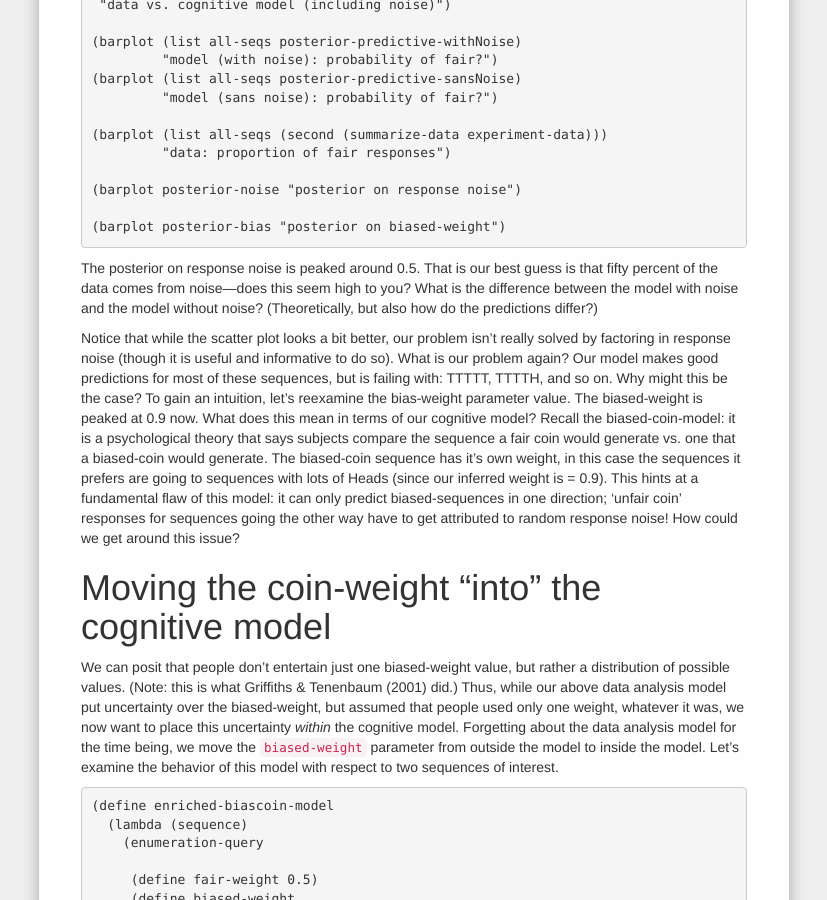
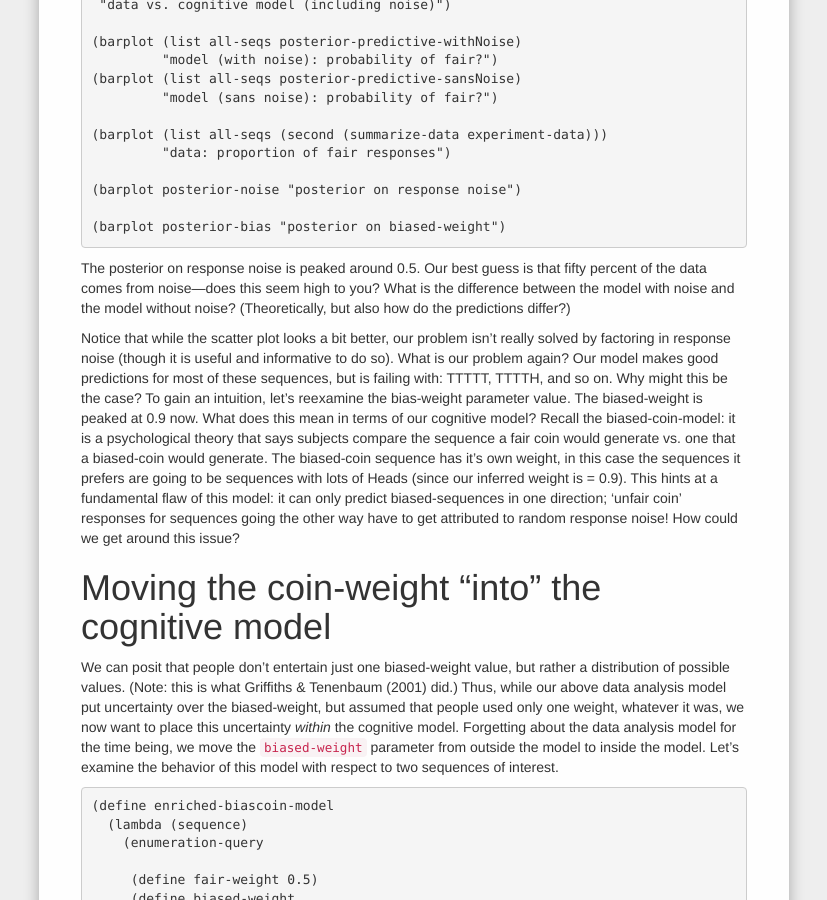
Before and after one commit to forestdb/forestdb.org, a Jekyll site: the page built from models/bayesian-data-analysis.md, in a window 1280 px wide and 900 px high, scrolled down 18811 px. Shown: the whole window, without its empty margins (226-1053 px from the left). Built offline with Jekyll 4.4.1, drawn with Linux system fonts in a browser that asks for light colours; nearby versions of some CDN libraries; a script that is not in the unit is left out; some of the changed text lies outside the part shown.

Commit message:
minor grammatical fixes

```diff
--- a/models/bayesian-data-analysis.md
+++ b/models/bayesian-data-analysis.md
@@ -854,7 +854,7 @@
 (barplot posterior-bias "posterior on biased-weight")
 ~~~
 
-The posterior on response noise is peaked around 0.5. That is our best guess is that fifty percent of the data comes from noise---does this seem high to you?
+The posterior on response noise is peaked around 0.5. Our best guess is that fifty percent of the data comes from noise---does this seem high to you?
 What is the difference between the model with noise and the model without noise? (Theoretically, but also how do the predictions differ?)
 
 Notice that while the scatter plot looks a bit better, our problem isn't really solved by factoring in response noise (though it is useful and informative to do so).
@@ -862,7 +862,7 @@
 Why might this be the case? To gain an intuition, let's reexamine the bias-weight parameter value.
 The biased-weight is peaked at 0.9 now. What does this mean in terms of our cognitive model?
 Recall the biased-coin-model: it is a psychological theory that says subjects compare the sequence a fair coin would generate vs. one that a biased-coin would generate.
-The biased-coin sequence has it's own weight, in this case the sequences it prefers are going to sequences with lots of Heads (since our inferred weight is = 0.9).
+The biased-coin sequence has it's own weight, in this case the sequences it prefers are going to be sequences with lots of Heads (since our inferred weight is = 0.9).
 This hints at a fundamental flaw of this model: it can only predict biased-sequences in one direction; 'unfair coin' responses for sequences going the other way have to get attributed to random response noise! How could we get around this issue?
 
 
@@ -1858,7 +1858,7 @@
 
 # Exercises
 
-1. **Bayes in the head vs. Bayes in the notebook.** We've seen in this chapter how we can precisely separate assumptions about our computational-level theory of cognition from the assumptions that go into analyzing our data (and our theory). In this exercise, we will try to go between the two ways of looking at these things: by going from a theory and analysis in words, to a theory and analysis in Church (and back).
+**1. Bayes in the head vs. Bayes in the notebook.** We've seen in this chapter how we can precisely separate assumptions about our computational-level theory of cognition from the assumptions that go into analyzing our data (and our theory). In this exercise, we will try to go between the two ways of looking at these things: by going from a theory and analysis in words, to a theory and analysis in Church (and back).
 
 Consider the [reflectance and luminance model](https://probmods.org/patterns-of-inference.html#a-case-study-in-modularity-visual-perception-of-surface-lightness-and-color) from Chapter 4. This model captured the illusion of increased reflectance in terms of explaining away the observed luminance by the decreased illumination (caused by the shadow). Here is the model again
 
@@ -1915,7 +1915,7 @@
 
 E. Writing data analysis models requires specifying priors over parameters. Without much prior knowledge in a domain, we want to pick priors that make the fewest assumptions. A good place to start is to think about the possible values the parameter could take on. **For each parameter, write down what you know about the possible values it could take on. **
 
-F. We're now in a position to write a data analysis model. The most common distributional forms for priors are [uniform](http://en.wikipedia.org/wiki/Uniform_distribution_(continuous), [gaussian](http://en.wikipedia.org/wiki/Normal_distribution), [beta](http://en.wikipedia.org/wiki/Beta_distribution), and [exponential](http://en.wikipedia.org/wiki/Exponential_distribution). Put priors on your parameters from part C. Use this starter (pseudo) code.
+F. We're now in a position to write a data analysis model. The most common distributional forms for priors are [uniform](http://en.wikipedia.org/wiki/Uniform_distribution_(continuous)), [gaussian](http://en.wikipedia.org/wiki/Normal_distribution), [beta](http://en.wikipedia.org/wiki/Beta_distribution), and [exponential](http://en.wikipedia.org/wiki/Exponential_distribution). Put priors on your parameters from part C. Use this starter (pseudo) code.
 
 ~~~
 (define perceptual-model
@@ -1953,8 +1953,9 @@
 
 G. What are you going to query for? Add that to your pseudocode above. What do each of things that you are querying for in the data analysis model represent?
 
-2. **Parameter fitting vs. Parameter integration** One of the strongest motivations for using Bayesian techniques for model-data evaluation is in how "nuisance" parameters are treated. "Nuisance" parameters are parameters of no theoretical interest; their only purpose is to fill in a slot in the model. Classically, the most prominant technique (from the frequentist tradition) for dealing with these parameters is to fit them to the data, i.e., to set the value equal to whatever maximizes the model-data fit (or, equivalently, minimizes some cost function).
-
-	The Bayesian approach is different. Since we have *a priori* uncertainty about the value of our parameter (as you specified in Part F of Exercise 1), we will also have *a posteriori* uncertainty (though hopefully the uncertainty will be a little less). What the Bayesian does is *integrate* over her posterior distribution of parameter values to make predictions. Intuitively, rather than taking the value corresponding to the peak of the distribution, she's considering all values with their respective heights.
-
-	Why might this be important for model assessment?
+
+**2. Parameter fitting vs. Parameter integration** One of the strongest motivations for using Bayesian techniques for model-data evaluation is in how "nuisance" parameters are treated. "Nuisance" parameters are parameters of no theoretical interest; their only purpose is to fill in a slot in the model. Classically, the most prominant technique (from the frequentist tradition) for dealing with these parameters is to fit them to the data, i.e., to set the value equal to whatever maximizes the model-data fit (or, equivalently, minimizes some cost function).
+
+The Bayesian approach is different. Since we have *a priori* uncertainty about the value of our parameter (as you specified in Part F of Exercise 1), we will also have *a posteriori* uncertainty (though hopefully the uncertainty will be a little less). What the Bayesian does is *integrate* over her posterior distribution of parameter values to make predictions. Intuitively, rather than taking the value corresponding to the peak of the distribution, she's considering all values with their respective heights.
+
+Why might this be important for model assessment?
```
